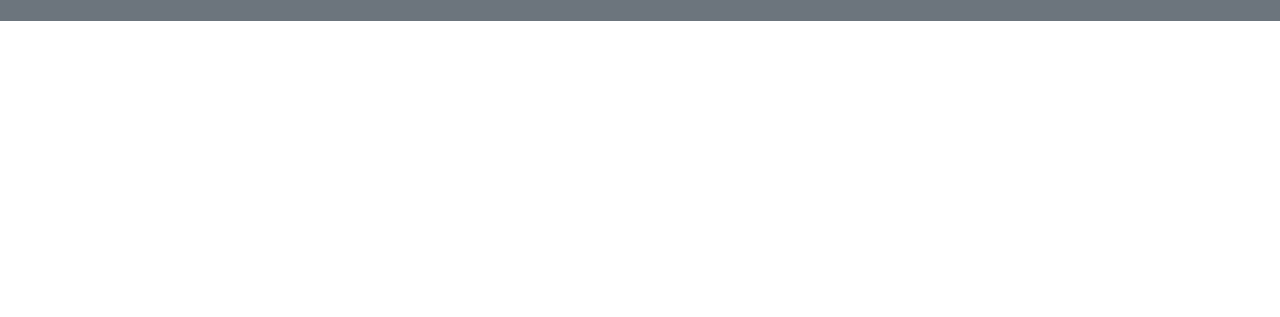
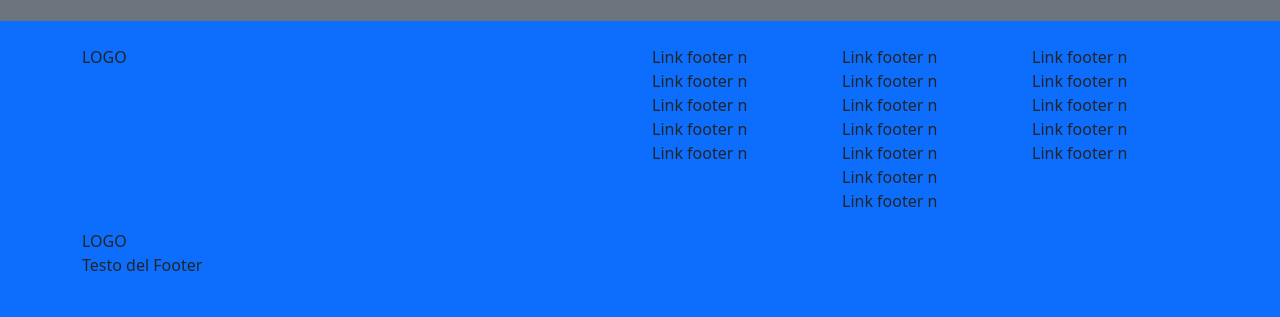
Before and after one commit to Bice93/htmlcss-playstation, a plain HTML site: page index.html in a window 1280 px wide. Shown: the part 2279-2596 px from the top of the page. Before the commit the page ends 2300 px from the top, so only its background shows below. Drawn offline with nearby package versions, Linux system fonts and the light colour scheme.

Commit message:
Frame Footer

```diff
--- a/index.html
+++ b/index.html
@@ -314,7 +314,58 @@
     <!-- *******************************************************************************
                                         FOOTER
     ******************************************************************************* -->
-    <footer></footer>
+    <footer>
+        <section class="bg-primary">
+            <div class="container">
+                <div class="row py-4">
+    <!-- ---------------------Prima sezione Footer--------------------------- -->
+                    <div class="col-12 col-lg-6">
+                        <div>LOGO</div>
+                    </div>
+        <!-- -----------------------Seconda sezione Footer------------------------- -->
+                    <div class="col-12 col-lg-6">
+                        <div class="row">
+                            <div class="col-12 col-md-4">
+                                <ul class="list-unstyled">
+                                    <li>Link footer n</li>
+                                    <li>Link footer n</li>
+                                    <li>Link footer n</li>
+                                    <li>Link footer n</li>
+                                    <li>Link footer n</li>
+                                </ul>
+                            </div>
+                            <div class="col-12 col-md-4">
+                                <ul class="list-unstyled">
+                                    <li>Link footer n</li>
+                                    <li>Link footer n</li>
+                                    <li>Link footer n</li>
+                                    <li>Link footer n</li>
+                                    <li>Link footer n</li>
+                                    <li>Link footer n</li>
+                                    <li>Link footer n</li>
+                                </ul>
+                            </div>
+                            <div class="col-12 col-md-4">
+                                <ul class="list-unstyled">
+                                    <li>Link footer n</li>
+                                    <li>Link footer n</li>
+                                    <li>Link footer n</li>
+                                    <li>Link footer n</li>
+                                    <li>Link footer n</li>
+                                </ul>
+                            </div>
+                        </div>
+                    </div>
+        <!-- -------------------------Terza sezione Footer--------------------- -->
+                    <div class="col-12 col-lg-6">
+                        <div>LOGO</div>
+                        <p>Testo del Footer</p>
+                    </div>
+
+                </div>
+            </div>
+        </section>
+    </footer>
 
     <!-- JavaScript Bundle with Popper -->
     <script src="https://cdn.jsdelivr.net/npm/bootstrap@5.2.0-beta1/dist/js/bootstrap.bundle.min.js"
```
